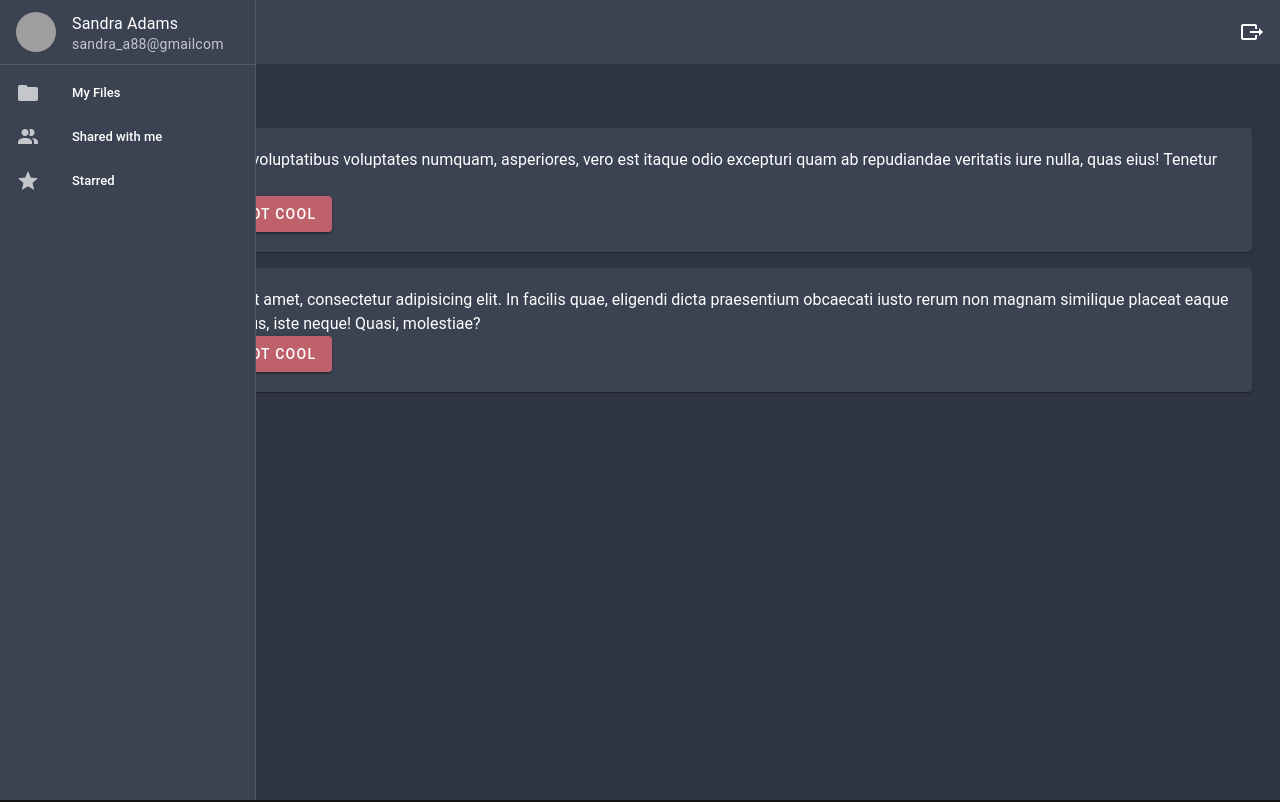
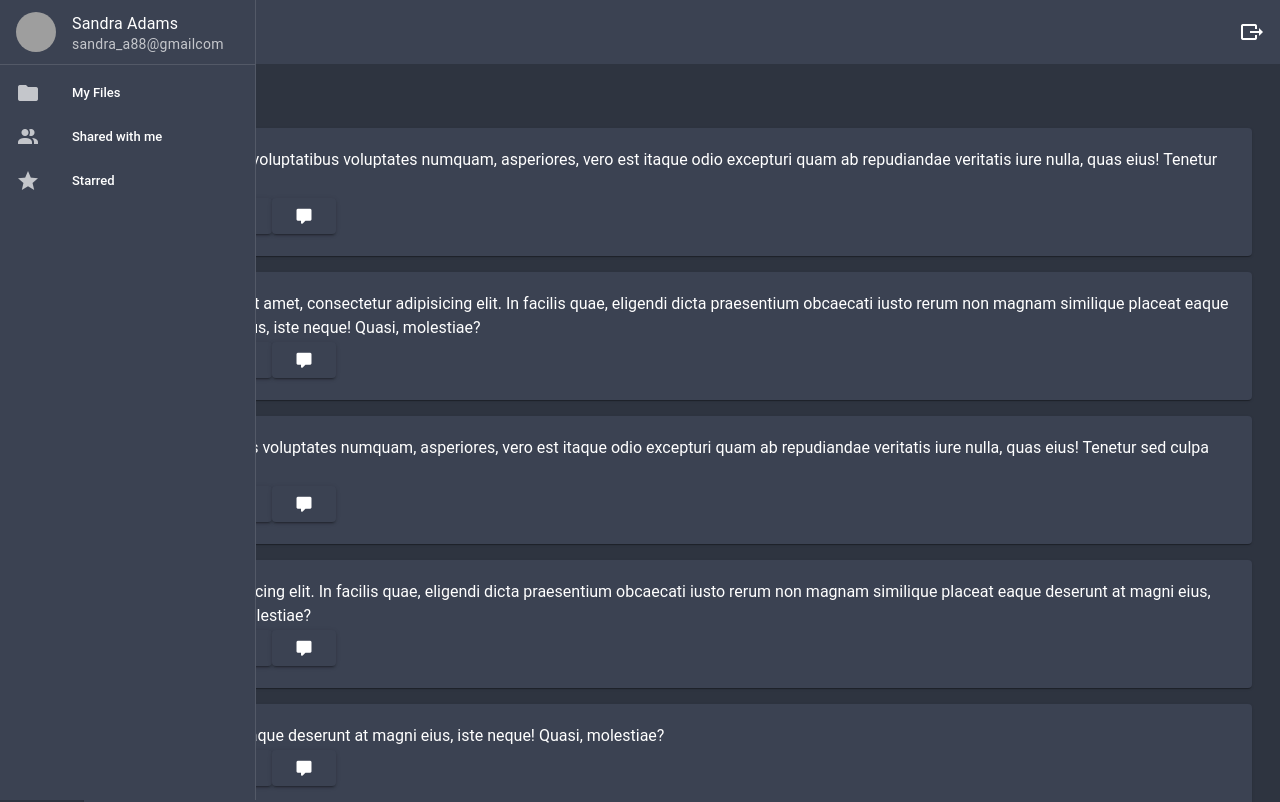
Before and after one commit to GideonEsquire/Forum_Front, a Vue app: page / in a window 1280 px wide. Shown: the top 802 px of the page. Built offline with nearby package versions, Linux system fonts and the light colour scheme; grey boxes are pictures that could not be loaded.

Commit message:
Added some buttons

```diff
--- a/src/components/Fullmessage.vue
+++ b/src/components/Fullmessage.vue
@@ -3,12 +3,36 @@
 
 <template>
   <div>
+
+    <!-- TODO: Add colored line on left to indicate level of nesting -->
+    <!-- TODO: Have a hidden menu under card to hide this message or all messages from this author -->
     <v-card class="pa-5 mb-4">
       <p>
       <slot></slot>
       </p>
-      <v-btn><v-icon start icon="mdi-check"></v-icon>cool</v-btn>
-      <v-btn color="error"><v-icon start icon="mdi-close"></v-icon>not cool</v-btn>
+
+      <!-- TODO: When clicked, popup with author Name and button to set filter of the author. -->
+      <v-avatar>
+        <v-img
+            src="https://cdn.vuetifyjs.com/images/john.jpg"
+            alt="John"
+            ></v-img>
+      </v-avatar>
+
+      <!-- TODO: Toggle star.  -->
+      <v-btn>
+        <v-tooltip open-delay="500" activator="parent" location="top" >Save this message</v-tooltip>
+        <v-icon icon="mdi-star"></v-icon></v-btn>
+
+      <!-- TODO: Toggle view properties -->
+      <v-btn>
+        <v-tooltip open-delay="500" activator="parent" location="top" >View properties</v-tooltip>
+        <v-icon icon="mdi-hamburger"></v-icon>
+      </v-btn>
+      <v-btn>
+        <v-tooltip open-delay="500" activator="parent" location="top" >Reply to this message</v-tooltip>
+        <v-icon icon="mdi-comment"></v-icon>
+      </v-btn>
     </v-card>
   </div>
 </template>
--- a/src/components/Stream.vue
+++ b/src/components/Stream.vue
@@ -1,14 +1,23 @@
 <script setup lang="ts">
 import FullMessage from "@/components/Fullmessage.vue"
 
-const messagesList = [" adipisicing elit. Cum voluptatibus voluptates numquam, asperiores, vero est itaque odio excepturi quam ab repudiandae veritatis iure nulla, quas eius! Tenetur sed culpa cumque!", "Lorem ipsum dolor sit amet, consectetur adipisicing elit. In facilis quae, eligendi dicta praesentium obcaecati iusto rerum non magnam similique placeat eaque deserunt at magni eius, iste neque! Quasi, molestiae?"]
+const messagesList = [
+"adipisicing elit. Cum voluptatibus voluptates numquam, asperiores, vero est itaque odio excepturi quam ab repudiandae veritatis iure nulla, quas eius! Tenetur sed culpa cumque!",
+"Lorem ipsum dolor sit amet, consectetur adipisicing elit. In facilis quae, eligendi dicta praesentium obcaecati iusto rerum non magnam similique placeat eaque deserunt at magni eius, iste neque! Quasi, molestiae?",
+"elit. Cum voluptatibus voluptates numquam, asperiores, vero est itaque odio excepturi quam ab repudiandae veritatis iure nulla, quas eius! Tenetur sed culpa cumque!",
+"L, consectetur adipisicing elit. In facilis quae, eligendi dicta praesentium obcaecati iusto rerum non magnam similique placeat eaque deserunt at magni eius, iste neque! Quasi, molestiae?",
+"L,similique placeat eaque deserunt at magni eius, iste neque! Quasi, molestiae?",
+"elit. Cum voluptatibus voluptates numquam, asperiores, vero est itaque odio excepturi quam ab repudiandae veritatis iure nulla, quas eius! Tenetur sed culpa cumque!",
+" quam ab repudiandae veritatis iure nulla, quas eius! Tenetur sed culpa cumque!",
+"asperiores, vero est itaque odio excepturi quam ab repudiandae veritatis iure nulla, quas eius! Tenetur sed culpa cumque!",
+]
 </script>
 
 <template>
   <div>
     <v-main>
       <v-container>
-        <h1>Home</h1>
+        <h1>Stream</h1>
         <FullMessage v-for="item in messagesList">
         {{item}}
         </FullMessage>
```
